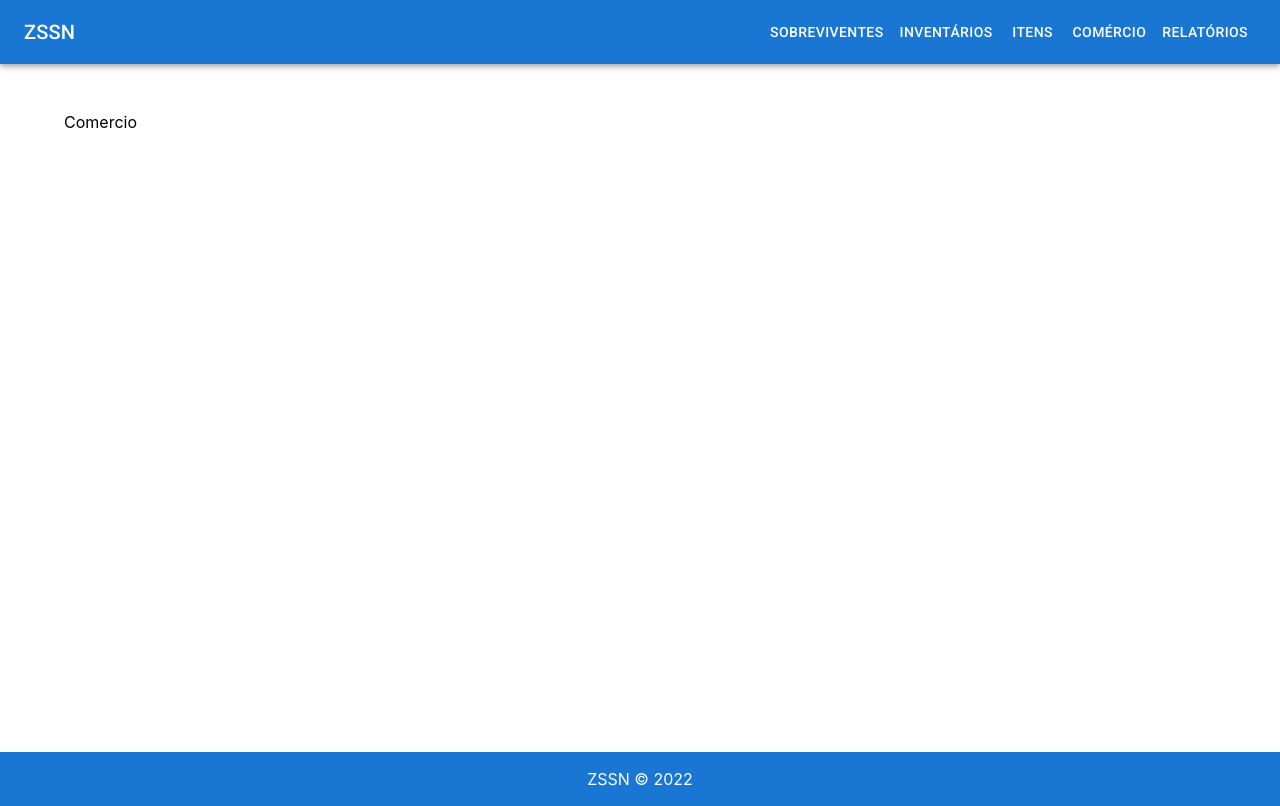
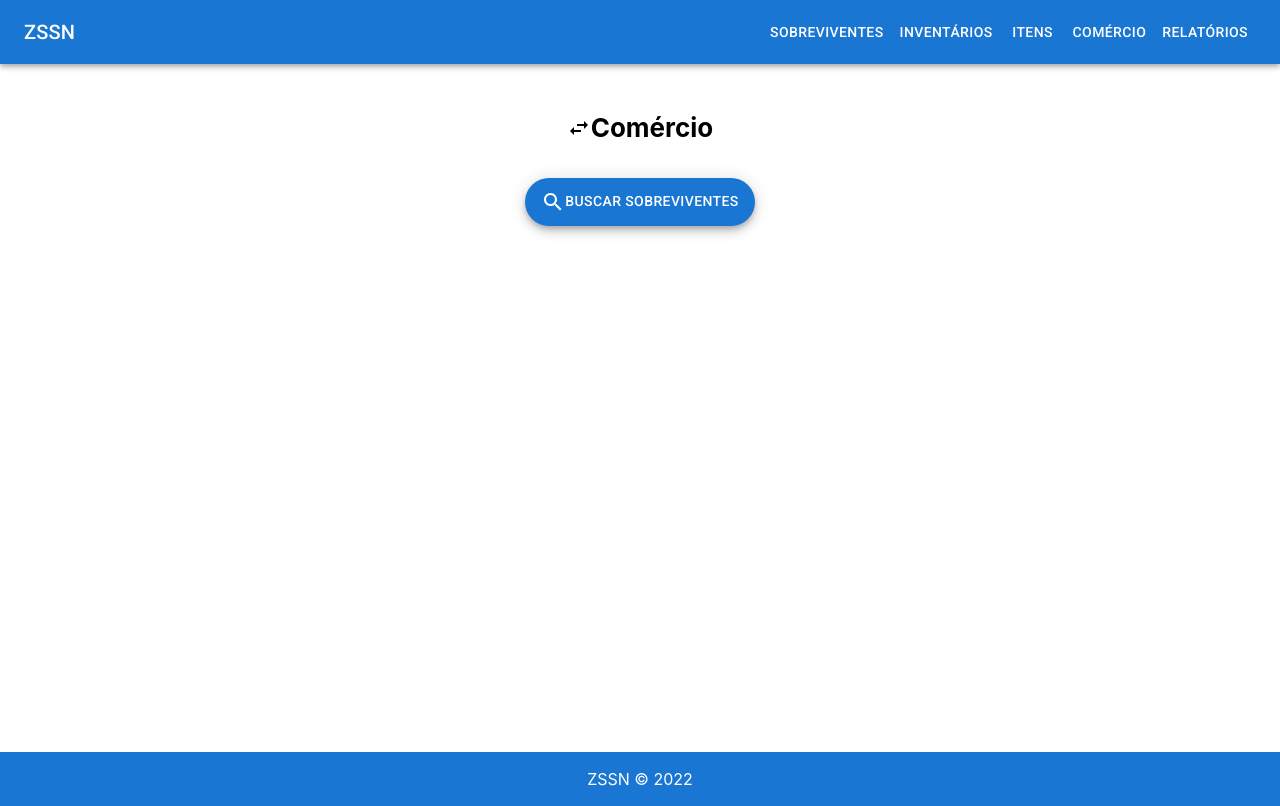
Before and after one commit to Eslley/zssn-react, a React (Create React App) app: page /comercio in a window 1280 px wide. Built offline with nearby package versions, Linux system fonts and the light colour scheme; the HTML template or start-up script is replaced by a standard one.

Commit message:
#2 Página de comércio

```diff
--- a/src/pages/comercio/Comercio.js
+++ b/src/pages/comercio/Comercio.js
@@ -1,6 +1,103 @@
+import { Search, SwapHoriz } from "@mui/icons-material"
+import { Box, Card, CardContent, Divider, Fab, List, ListItem, ListItemText, Typography } from "@mui/material"
+import { useEffect, useState } from "react"
+import { useAlertMessage } from "../../components/alert/AlertMessageProvider"
+import PageTitle from "../../components/layout/PageTitle"
+import { useLoader } from "../../components/loading/LoadingProvider"
+import inventariosService from "../../providers/http-service/inventariosService"
+
 function Comercio() {
+
+  const { startLoader, stopLoader } = useLoader()
+  const { showAlert } = useAlertMessage()
+  const [sobrevivente1, setSobrevivente1] = useState()
+  const [sobrevivente2, setSobrevivente2] = useState()
+
+  function search() {
+    startLoader()
+
+    inventariosService.getInventario(3).then(s1 => {
+      inventariosService.getInventario(4).then(s2 => {
+
+        if (s1.status === 200 && s2.status === 200) {
+          setSobrevivente1(s1.data)
+          setSobrevivente2(s2.data)
+        }
+
+        stopLoader()
+
+      })
+        .catch(err => {
+          console.log(err)
+          stopLoader()
+          if (err.response.data.message)
+            showAlert('', err.response.data.message, 'error', 4000)
+          else
+            showAlert('', 'Erro ao buscar sobrevivente', 'error', 4000)
+        })
+    })
+      .catch(err => {
+        console.log(err)
+        stopLoader()
+        if (err.response.data.message)
+          showAlert('', err.response.data.message, 'error', 4000)
+        else
+          showAlert('', 'Erro ao buscar sobrevivente', 'error', 4000)
+      })
+  }
+
   return (
-    <div>Comercio</div>
+    <>
+      <PageTitle title="Comércio" icon={(<SwapHoriz />)} />
+
+      {sobrevivente1 && sobrevivente2 ?
+        <Box sx={{ minWidth: 250 }}>
+          <Card style={{ height: '100%' }}>
+            <CardContent>
+              <Typography variant="h5" component="div">
+                {sobrevivente1.sobrevivente}
+              </Typography>
+              <Divider />
+
+              <Typography sx={{ mb: 1.5, mt: 1.5 }} color="text.secondary">
+                Inventário:
+              </Typography>
+              <List>
+                <Divider />
+                <ListItem >
+                  <ListItemText primary="pri" />
+                </ListItem>
+              </List>
+
+              <Typography sx={{ mb: 1.5, mt: 1.5 }} color="text.secondary">
+                Itens Ofertados:
+              </Typography>
+              <List>
+                <Divider />
+                <ListItem >
+                  <ListItemText
+                    primary="Teste"
+                    secondary="Sub"
+                  />
+                </ListItem>
+              </List>
+
+              <Typography sx={{ mb: 1.5, mt: 1.5 }} color="text.secondary">
+                Total de Pontos Ofertados:
+              </Typography>
+            </CardContent>
+          </Card>
+        </Box>
+        :
+        <Box sx={{ mt: '2em', textAlign: 'center' }}>
+          <Fab onClick={search} variant="extended" color="primary" aria-label="add">
+            <Search />
+            Buscar sobreviventes
+          </Fab>
+        </Box>
+      }
+
+    </>
   )
 }
 
```
